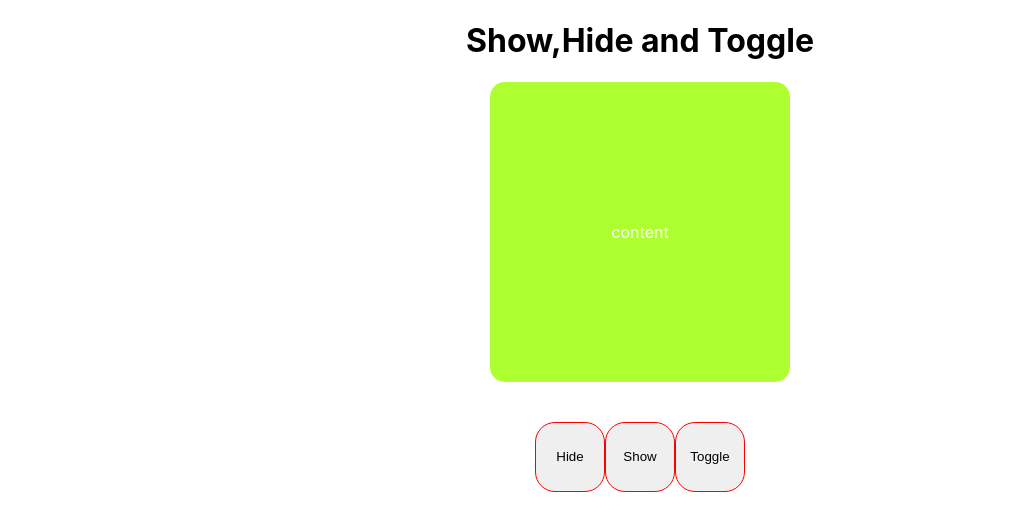
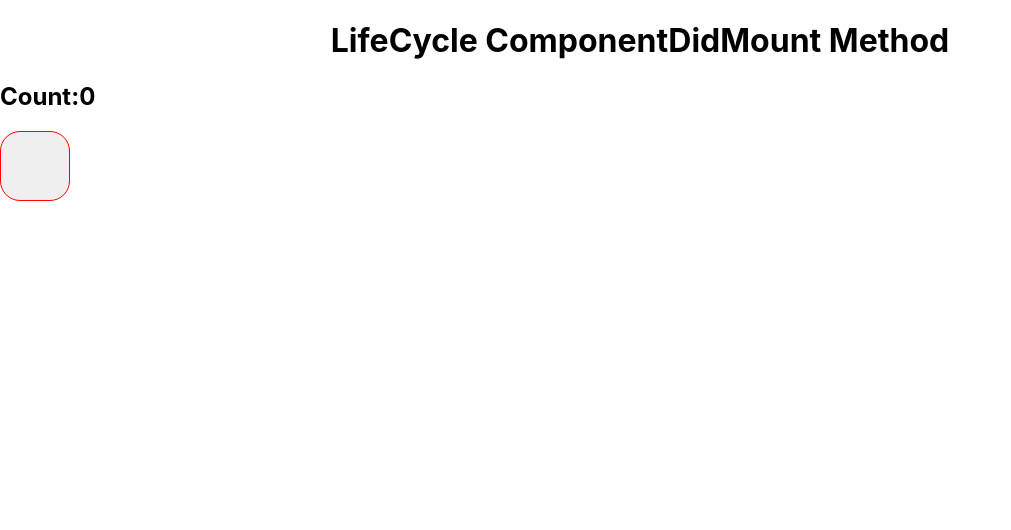
Before and after one commit to saikatghosh3/React-practice1, a React (Create React App) app: page / in a window 1280 px wide. Shown: the top 530 px of the page, without its empty margins (0-1011 px from the left). Built offline with nearby package versions, Linux system fonts and the light colour scheme.

Commit message:
lifecycle

```diff
--- a/src/App.js
+++ b/src/App.js
@@ -13,6 +13,7 @@ import UseEffect from './UseEffect';
 import FormHandling from './FormHandling';
 import Conditionalren from './Conditionalren';
 import Hideandshow from './Hideandshow';
+import ComponentDidMount from './ComponentDidMount';
 
 function App() {
   // const data = "I am from parent (app)";
@@ -31,7 +32,8 @@ function App() {
    {/* <h2>Form Handling</h2>
    <FormHandling /> */}
    {/* <Conditionalren /> */}
-   < Hideandshow />
+   {/* < Hideandshow /> */}
+   <ComponentDidMount />
     </div>
   );
 }
--- /dev/null
+++ b/src/ComponentDidMount.js
@@ -0,0 +1,38 @@
+import React, { Component, useState } from 'react'
+
+
+export default class ComponentDidMount extends Component {
+    constructor(){
+        super();
+        this.state = {
+            count:0,
+        }
+        console.log("constrrctor called");
+    }
+   // Example2
+   incrementCount = () =>{
+    this.setState((prevState) => ({
+      count: prevState.count + 1
+    }))
+   }
+
+    //Example 1
+    componentDidMount(){
+        console.log("Componet Did Mount!!");
+    }
+  render() {
+    console.log("Render!!")
+    return (
+      <div className='example'>
+        <h1>LifeCycle ComponentDidMount Method</h1>
+
+    {/* Example 2 */}
+    <h2>Count:{this.state.count}</h2>
+    <button className='btn' onClick={this.incrementCount}></button>
+
+      </div>
+
+      // in console 1st constructor will run , 2nd  render will run and 3rd componetdid mount will run
+    )
+  }
+}
```
